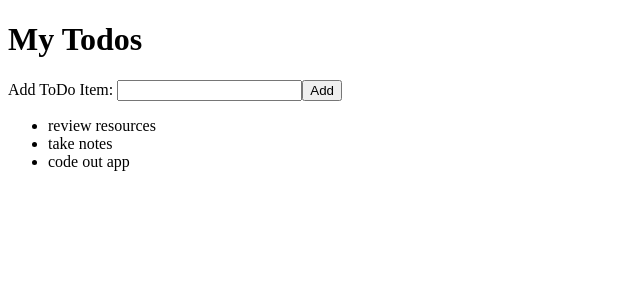
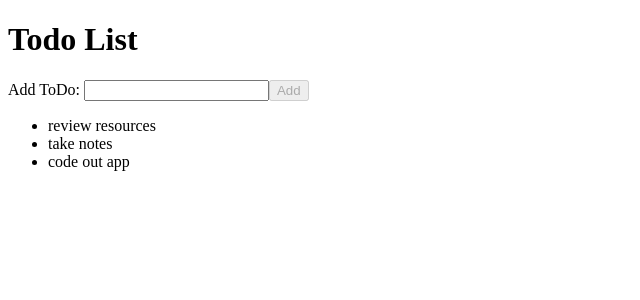
Before and after one commit to liyah2/todo-list, a React (Vite) app: page / in a window 1280 px wide. Shown: the top 300 px of the page, without its empty margins (0-640 px from the left). Built offline with nearby package versions, Linux system fonts and the light colour scheme.

Commit message:
Fix minor feedback issues (typo, id, heading)

```diff
--- a/src/App.jsx
+++ b/src/App.jsx
@@ -5,7 +5,7 @@ import TodoList from "./TodoList";
 function App() {
   return (
     <div>
-      <h1>My Todos</h1>
+      <h1>Todo List</h1>
       <TodoForm />
       <TodoList />
     </div>
--- a/src/TodoForm.jsx
+++ b/src/TodoForm.jsx
@@ -1,9 +1,9 @@
 function TodoForm() {
   return (
     <form>
-      <label htmlFor="todo">Add ToDo Item: </label>
-      <input id="todo" type="text" />
-      <button diabled type="submit">
+      <label htmlFor="todoTitle">Add ToDo: </label>
+      <input id="todoTitle" type="text" />
+      <button disabled type="submit">
         {" "}
         Add{" "}
       </button>
```
